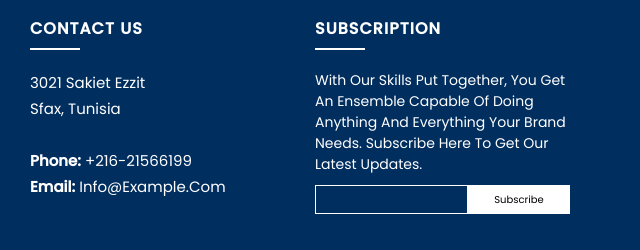
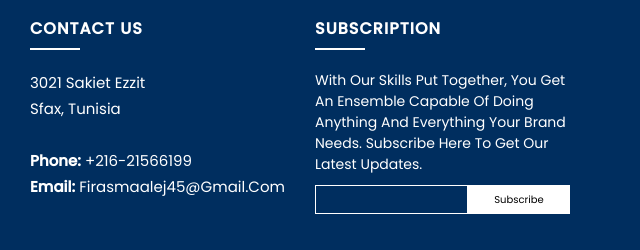
Before and after one commit to firasmaalej123/DOCAI, a plain HTML site: page careers.html in a window 1280 px wide. Shown: the part 1436-1686 px from the top of the page, 625-1265 px from the left. Drawn offline with nearby package versions, Linux system fonts and the light colour scheme.

Commit message:
Update careers.html

```diff
--- a/careers.html
+++ b/careers.html
@@ -126,7 +126,7 @@
                             Sfax, Tunisia<br>
                              <br>
                             <strong>Phone:</strong> +216-21566199<br>
-                            <strong>Email:</strong> info@example.com<br>
+                            <strong>Email:</strong> firasmaalej45@gmail.com<br>
                         </p>
 
                     </div>
```
